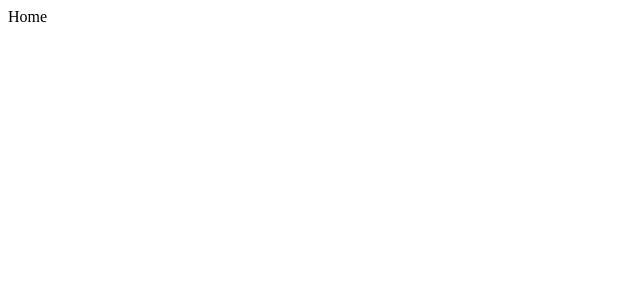
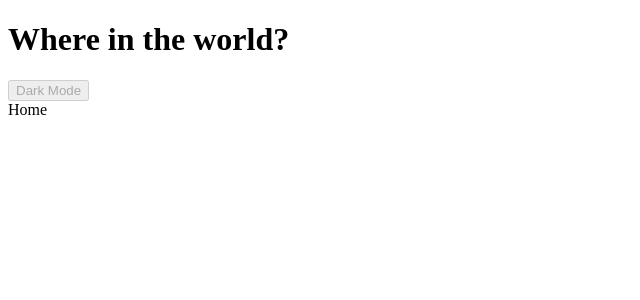
Before and after one commit to raphaprograms/countries-react, a React (Vite) app: page / in a window 1280 px wide. Shown: the top 300 px of the page, without its empty margins (0-640 px from the left). Built offline with nearby package versions, Linux system fonts and the light colour scheme.

Commit message:
Create and add Header Component

```diff
--- a/src/App.tsx
+++ b/src/App.tsx
@@ -1,11 +1,17 @@
 
 
 import { Outlet } from 'react-router-dom';
+import Header from './components/Header';
 
 export default function App() {
   return (
-    <div>
-      <Outlet />
-    </div>
+    <>
+      <header id="header">
+        <Header />
+      </header>
+       <div>
+        <Outlet />
+      </div>
+    </>
   );
 }
--- a/src/components/Header.tsx
+++ b/src/components/Header.tsx
@@ -0,0 +1,10 @@
+
+
+export default function Header() {
+    return (
+        <>
+            <h1>Where in the world?</h1>
+            <button id="theme-toggle" disabled>Dark Mode</button>
+        </>
+    )
+}
```
